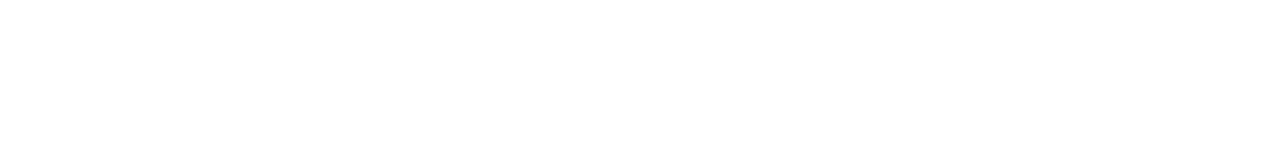
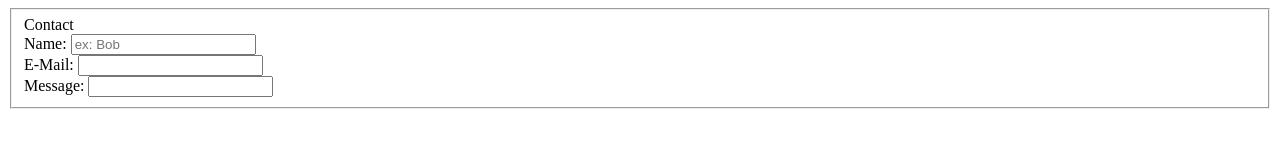
Before and after one commit to june062/form-practice, a plain HTML site: page index.html in a window 1280 px wide. Drawn offline with Linux system fonts and the light colour scheme.

Commit message:
Create your attempt at this form exercise. Next, follow along with MDN

```diff
--- a/index.html
+++ b/index.html
@@ -4,9 +4,34 @@
     <meta charset="UTF-8">
     <meta http-equiv="X-UA-Compatible" content="IE=edge">
     <meta name="viewport" content="width=device-width, initial-scale=1.0">
-    <title>Document</title>
+    <title>My test page</title>
 </head>
 <body>
+    <form action="" method="POST">
+        <fieldset>
+            <label>Contact</label>
+            <div>
+                <label for="name">Name: </label>
+                <input type="text" id= "name" name="name" placeholder="ex: Bob">
+            </div>
+
+            <div>
+                <label for="e-mail">E-Mail: </label>
+                <input type="email" id="e-mail" name="e-mail">
+
+            </div>
+
+            <div>
+                <label for="message">Message: </label>
+                <input type="text" id="message" name="message">
+            </div>
+        </fieldset>
+
+
+    </form>
+
+
+
 
 </body>
 </html>
```
